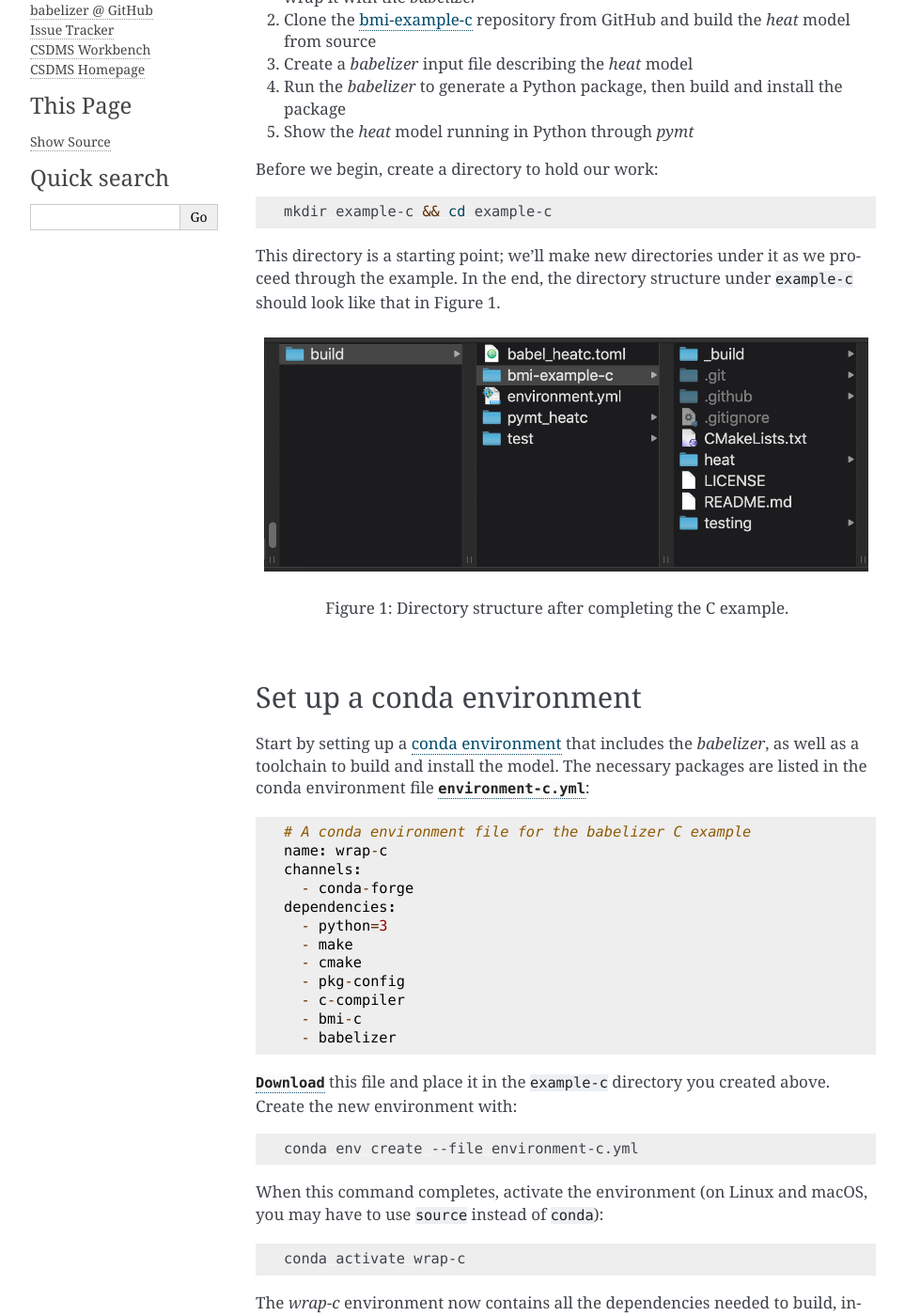
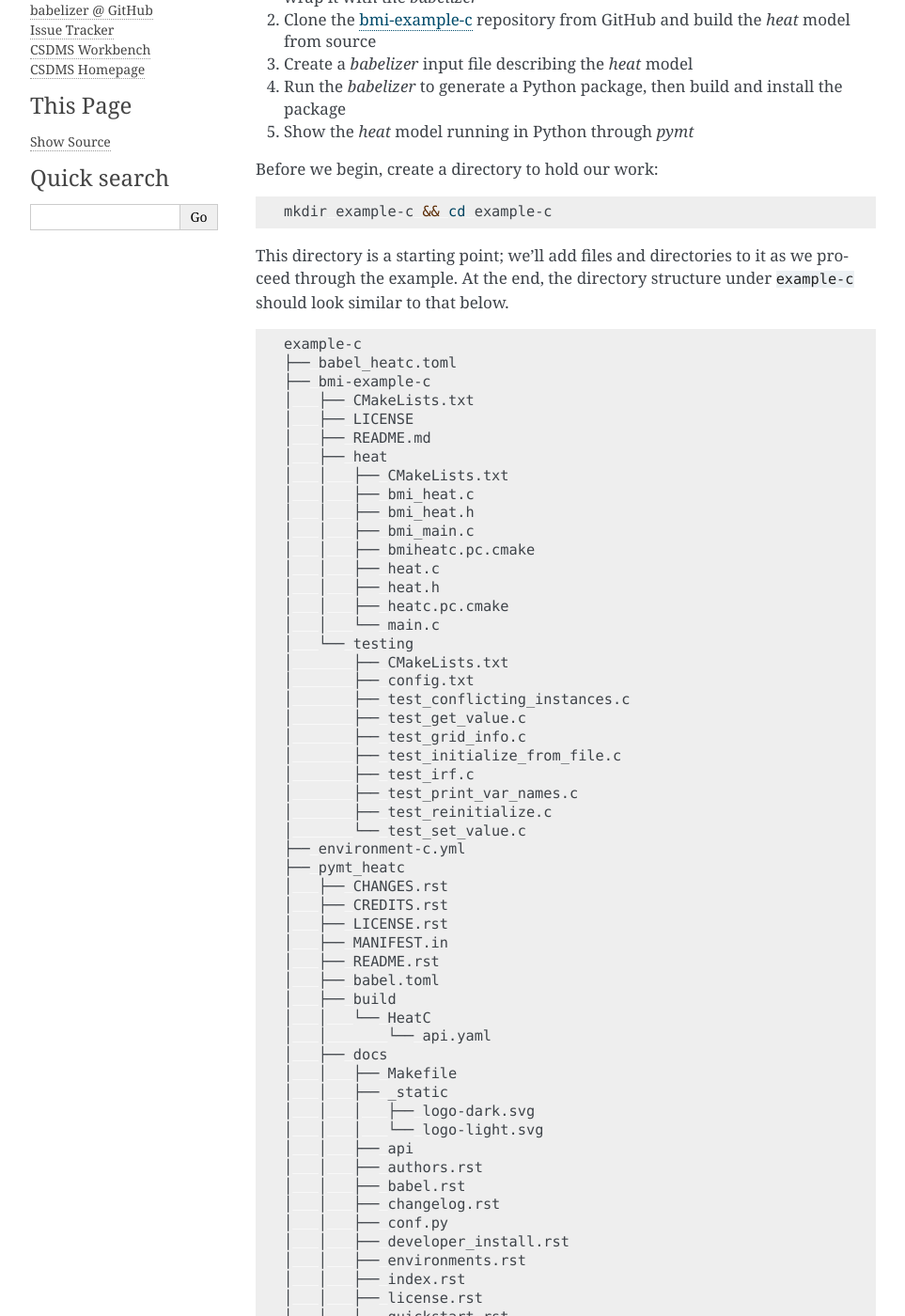
Before and after one commit to csdms/babelizer, a Sphinx documentation site: the page built from docs/source/example-c.rst, in a window 1280 px wide and 1400 px high, scrolled down 295 px. Shown: the whole window at 94% size, without its empty margins (148-1111 px from the left). Built offline with Sphinx 7.4.7, drawn with Linux system fonts in a browser that asks for light colours; pages that are not in the unit, such as notebooks, are missing from menus; some of the changed text lies outside the part shown.

Commit message:
Replace Finder image with 'tree' output to show final directory structure
This hopefully makes the result clearer and removes a binary file from
the repo.

[skip-ci]

```diff
--- a/docs/source/example-c.rst
+++ b/docs/source/example-c.rst
@@ -27,15 +27,91 @@ create a directory to hold our work:
   mkdir example-c && cd example-c
 
 This directory is a starting point;
-we'll make new directories under it as we proceed through the example.
-In the end,
-the directory structure under ``example-c`` should look like that in Figure 1.
+we'll add files and directories to it as we proceed through the example.
+At the end,
+the directory structure under ``example-c`` should look similar to that below.
 
-.. figure:: _static/babelizer-bmi-example-c.png
-    :align: center
-    :alt: Directory structure after completing example
+.. code:: bash
 
-    Figure 1: Directory structure after completing the C example.
+  example-c
+  ├── babel_heatc.toml
+  ├── bmi-example-c
+  │   ├── CMakeLists.txt
+  │   ├── LICENSE
+  │   ├── README.md
+  │   ├── heat
+  │   │   ├── CMakeLists.txt
+  │   │   ├── bmi_heat.c
+  │   │   ├── bmi_heat.h
+  │   │   ├── bmi_main.c
+  │   │   ├── bmiheatc.pc.cmake
+  │   │   ├── heat.c
+  │   │   ├── heat.h
+  │   │   ├── heatc.pc.cmake
+  │   │   └── main.c
+  │   └── testing
+  │       ├── CMakeLists.txt
+  │       ├── config.txt
+  │       ├── test_conflicting_instances.c
+  │       ├── test_get_value.c
+  │       ├── test_grid_info.c
+  │       ├── test_initialize_from_file.c
+  │       ├── test_irf.c
+  │       ├── test_print_var_names.c
+  │       ├── test_reinitialize.c
+  │       └── test_set_value.c
+  ├── environment-c.yml
+  ├── pymt_heatc
+  │   ├── CHANGES.rst
+  │   ├── CREDITS.rst
+  │   ├── LICENSE.rst
+  │   ├── MANIFEST.in
+  │   ├── README.rst
+  │   ├── babel.toml
+  │   ├── build
+  │   │   └── HeatC
+  │   │       └── api.yaml
+  │   ├── docs
+  │   │   ├── Makefile
+  │   │   ├── _static
+  │   │   │   ├── logo-dark.svg
+  │   │   │   └── logo-light.svg
+  │   │   ├── api
+  │   │   ├── authors.rst
+  │   │   ├── babel.rst
+  │   │   ├── changelog.rst
+  │   │   ├── conf.py
+  │   │   ├── developer_install.rst
+  │   │   ├── environments.rst
+  │   │   ├── index.rst
+  │   │   ├── license.rst
+  │   │   ├── quickstart.rst
+  │   │   ├── updating.rst
+  │   │   └── usage.rst
+  │   ├── meson.build
+  │   ├── meta
+  │   │   └── HeatC
+  │   │       └── api.yaml
+  │   ├── noxfile.py
+  │   ├── pymt_heatc
+  │   │   ├── __init__.py
+  │   │   ├── _bmi.py
+  │   │   ├── _version.py
+  │   │   ├── data -> ../meta
+  │   │   └── lib
+  │   │       ├── __init__.py
+  │   │       └── heatc.pyx
+  │   ├── pyproject.toml
+  │   ├── requirements-build.txt
+  │   ├── requirements-library.txt
+  │   ├── requirements-testing.txt
+  │   ├── requirements.txt
+  │   └── setup.cfg
+  └── test
+      └── config.txt
+
+  16 directories, 60 files
+
 
 Set up a conda environment
 --------------------------
@@ -171,13 +247,14 @@ Build and install the wrapped model
 ...................................
 
 Change to the ``pymt_heatc`` directory,
-then build and install the Python package with:
+then build and install the Python package with *pip*:
 
 .. code:: bash
 
+  cd pymt_heatc
   pip install ."[dev]"
 
-This command sets off a long list of messages,
+The ``pip install`` command sets off a long list of messages,
 at the end of which you'll hopefully see:
 
 .. code:: bash
```
Also changed, not shown: docs/source/_static/babelizer-bmi-example-c.png (deleted).
